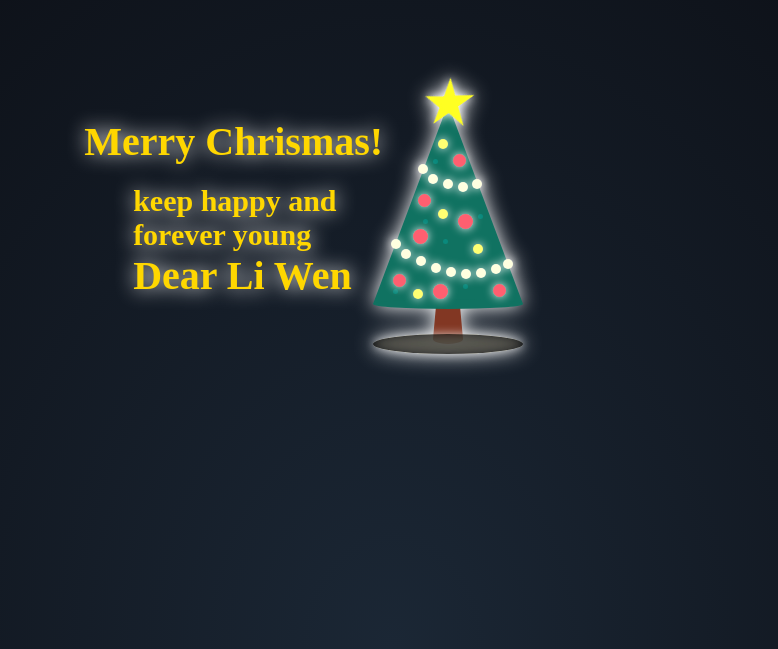
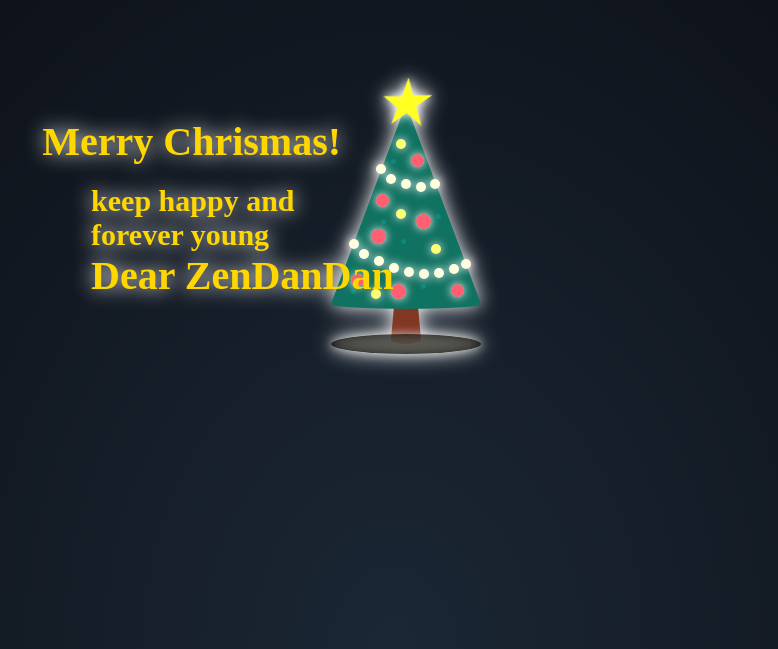
Before and after one commit to herringspange/DanDan, a plain HTML site: page index.html in a window 1280 px wide. Shown: the part 167-816 px from the top of the page, without its empty margins (247-1025 px from the left). Drawn offline with Linux system fonts and the light colour scheme.

Commit message:
Update index.html

```diff
--- a/index.html
+++ b/index.html
@@ -23,7 +23,7 @@
 </div>
     <div class="words">keep happy and</div>
     <div class="words">forever young</div>
-<div class="name"> Dear Li Wen
+<div class="name"> Dear ZenDanDan
 <!-- partial -->
 
 </body>
```
